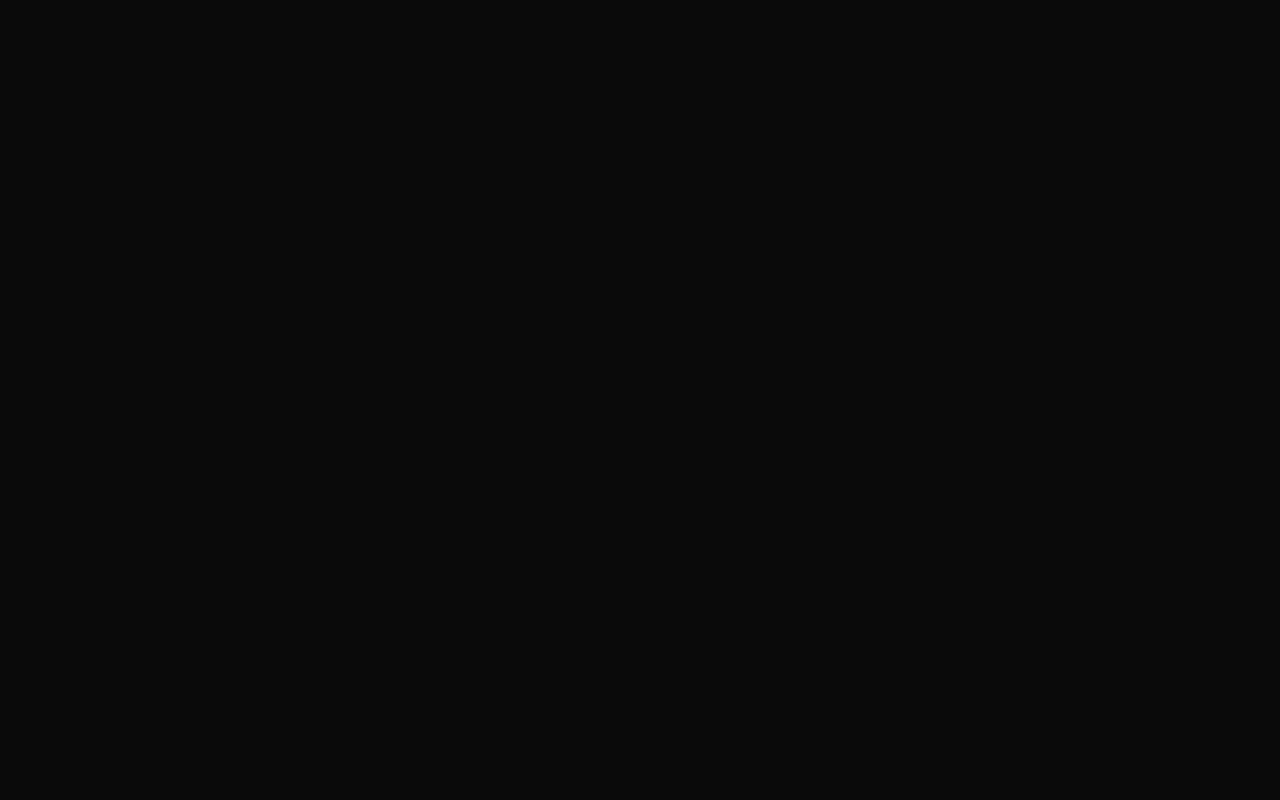
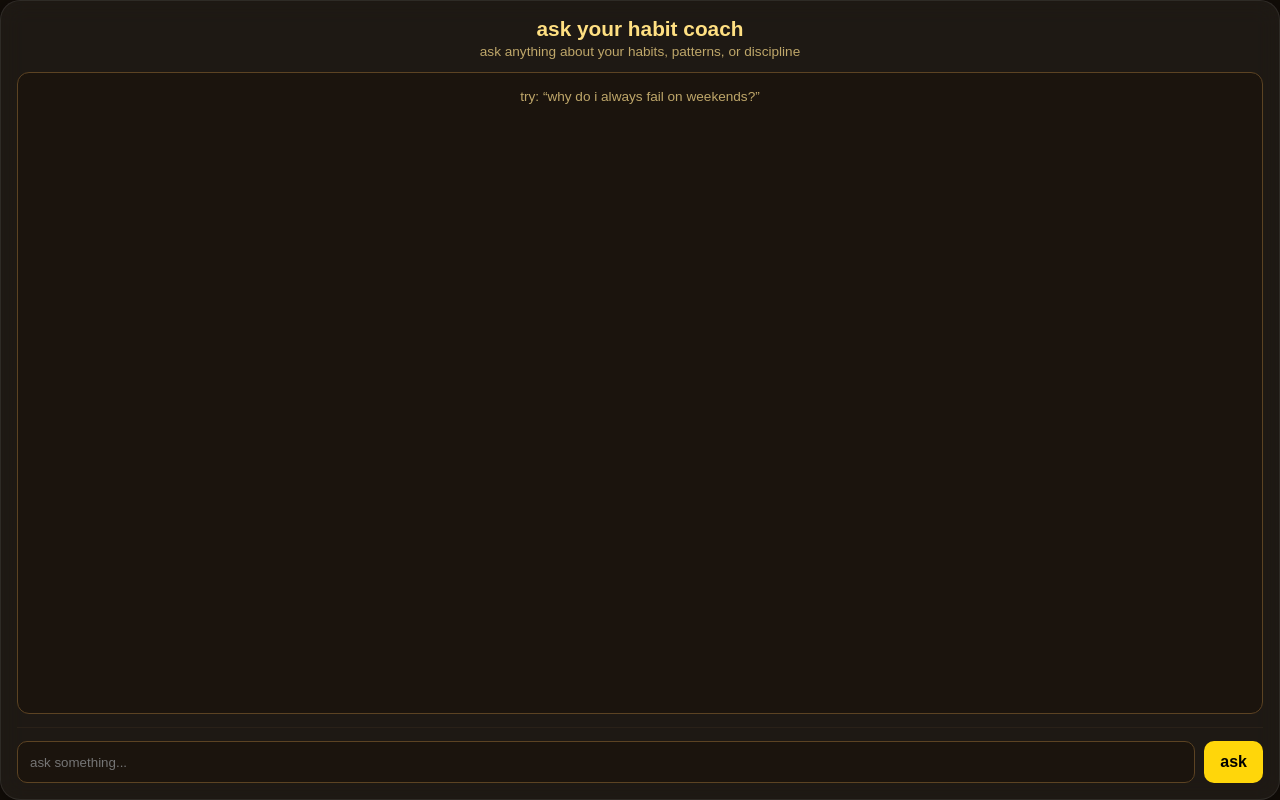
Before and after one commit to maithilimukherjee/ai-habit-tracker, a React (Vite) app in the folder frontend/: page /ai/chat in a window 1280 px wide. Before the commit this address had no page. Built offline with nearby package versions, Linux system fonts and the light colour scheme; sample sign-in values are in the browser's storage.

Commit message:
add chat analysis

```diff
--- a/frontend/src/App.jsx
+++ b/frontend/src/App.jsx
@@ -6,6 +6,7 @@ import Dashboard from "./pages/Dashboard";
 import "./styles/globals.css"
 import AISuggestions from "./pages/AISuggestions";
 import RecoveryPlan from "./pages/RecoveryPlan";
+import HabitChat from "./pages/HabitChat";
 
 import ProtectedRoute from "./components/common/ProtectedRoute";
 
@@ -35,6 +36,7 @@ function App() {
 
       <Route path="/ai/suggestions" element={<ProtectedRoute><AISuggestions /></ProtectedRoute>} />
       <Route path="/ai/recovery" element={<ProtectedRoute><RecoveryPlan /></ProtectedRoute>} />
+      <Route path="/ai/chat" element={<ProtectedRoute><HabitChat /></ProtectedRoute>} />
 
     </Routes>
   );
--- a/frontend/src/components/dashboard/AIInsightsSection.jsx
+++ b/frontend/src/components/dashboard/AIInsightsSection.jsx
@@ -54,20 +54,7 @@ function AIInsightsSection() {
   };
 
   const handleChat = async () => {
-    const question = prompt("ask anything about your habits:");
-
-    if (!question) return;
-
-    try {
-      setLoading(true);
-
-      const res = await chatAnalysis(question);
-
-      alert(res.answer);
-
-    } finally {
-      setLoading(false);
-    }
+    navigate("/ai/chat")
   };
 
   return (
--- /dev/null
+++ b/frontend/src/pages/HabitChat.jsx
@@ -0,0 +1,91 @@
+import { useState } from "react";
+import Card from "../components/common/Card";
+import Button from "../components/common/Button";
+import { chatAnalysis } from "../services/aiService";
+import "../styles/habitChat.css";
+
+function HabitChat() {
+  const [question, setQuestion] = useState("");
+  const [loading, setLoading] = useState(false);
+  const [messages, setMessages] = useState([]);
+
+  const handleAsk = async () => {
+    if (!question.trim()) return;
+
+    const userMsg = question;
+
+    setMessages((prev) => [
+      ...prev,
+      { role: "user", text: userMsg }
+    ]);
+
+    setQuestion("");
+
+    try {
+      setLoading(true);
+
+      const res = await chatAnalysis(userMsg);
+
+      setMessages((prev) => [
+        ...prev,
+        { role: "ai", text: res.answer }
+      ]);
+
+    } catch (err) {
+      console.log(err);
+    } finally {
+      setLoading(false);
+    }
+  };
+
+  return (
+    <div className="chat-page">
+
+      <Card className="chat-card">
+        <h2>ask your habit coach</h2>
+        <p className="subtext">
+          ask anything about your habits, patterns, or discipline
+        </p>
+
+        <div className="chat-box">
+
+          <div className="chat-messages">
+            {messages.length === 0 && (
+              <p className="hint">
+                try: “why do i always fail on weekends?”
+              </p>
+            )}
+
+            {messages.map((msg, idx) => (
+              <div
+                key={idx}
+                className={`bubble ${msg.role}`}
+              >
+                {msg.text}
+              </div>
+            ))}
+          </div>
+
+          <div className="chat-input">
+            <input
+              value={question}
+              onChange={(e) => setQuestion(e.target.value)}
+              placeholder="ask something..."
+              onKeyDown={(e) =>
+                e.key === "Enter" && handleAsk()
+              }
+            />
+
+            <Button onClick={handleAsk} disabled={loading}>
+              {loading ? "thinking..." : "ask"}
+            </Button>
+          </div>
+
+        </div>
+      </Card>
+
+    </div>
+  );
+}
+
+export default HabitChat;
--- /dev/null
+++ b/frontend/src/styles/habitChat.css
@@ -0,0 +1,131 @@
+.chat-page {
+  display: flex;
+  width: 100%;
+  height: 100vh; /* FULL SCREEN */
+  background: #120d08;
+}
+
+/* MAIN CHAT WRAPPER */
+.chat-card {
+  width: 100%;
+  height: 100vh;
+  display: flex;
+  flex-direction: column;
+  padding: 1rem;
+  box-sizing: border-box;
+}
+
+/* HEADER */
+.chat-card h2 {
+  color: #ffe082;
+  font-size: 1.3rem;
+  margin-bottom: 0.2rem;
+}
+
+.subtext {
+  color: #bfa76a;
+  font-size: 0.85rem;
+  margin-bottom: 0.8rem;
+}
+
+/* CHAT BODY */
+.chat-box {
+  display: flex;
+  flex-direction: column;
+  flex: 1;
+  min-height: 0;
+}
+
+/* MESSAGES AREA */
+.chat-messages {
+  flex: 1;
+  overflow-y: auto;
+  padding: 1rem;
+  background: #1b140d;
+  border: 1px solid #5c4323;
+  border-radius: 12px;
+
+  display: flex;
+  flex-direction: column;
+  gap: 0.6rem;
+
+  scroll-behavior: smooth;
+}
+
+/* IMPORTANT: FORCE LEFT ALIGN FOR AI */
+.bubble {
+  padding: 0.7rem 1rem;
+  border-radius: 14px;
+  max-width: 75%;
+  font-size: 0.9rem;
+  line-height: 1.5;
+  white-space: pre-wrap;
+  word-break: break-word;
+}
+
+/* USER RIGHT */
+.bubble.user {
+  align-self: flex-end;
+  background: #c89b3c;
+  color: #1b140d;
+  border-bottom-right-radius: 4px;
+}
+
+/* AI ALWAYS LEFT */
+.bubble.ai {
+  align-self: flex-start;
+  background: #2a2118;
+  border: 1px solid #5c4323;
+  color: #f4e7c5;
+  border-bottom-left-radius: 4px;
+}
+
+/* INPUT FIXED BOTTOM STYLE */
+.chat-input {
+  display: flex;
+  gap: 0.6rem;
+  padding-top: 0.8rem;
+  margin-top: 0.8rem;
+  border-top: 1px solid #2a2118;
+}
+
+.chat-input input {
+  flex: 1;
+  padding: 0.75rem;
+  border-radius: 10px;
+  border: 1px solid #5c4323;
+  background: #1b140d;
+  color: #f4e7c5;
+  outline: none;
+}
+
+.chat-input input:focus {
+  border-color: #c89b3c;
+}
+
+.chat-input button {
+  padding: 0.75rem 1rem;
+  border-radius: 10px;
+  border: none;
+  background: #c89b3c;
+  color: #1b140d;
+  font-weight: 600;
+  cursor: pointer;
+}
+
+.chat-input button:hover {
+  background: #ffd54f;
+}
+
+/* EMPTY STATE */
+.hint {
+  color: #bfa76a;
+  font-size: 0.85rem;
+}
+
+/* MOBILE */
+@media (max-width: 600px) {
+  .bubble {
+    max-width: 90%;
+  }
+}
```
